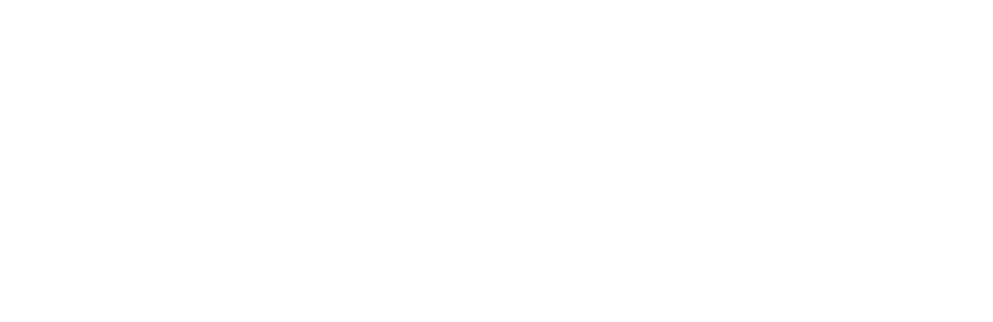
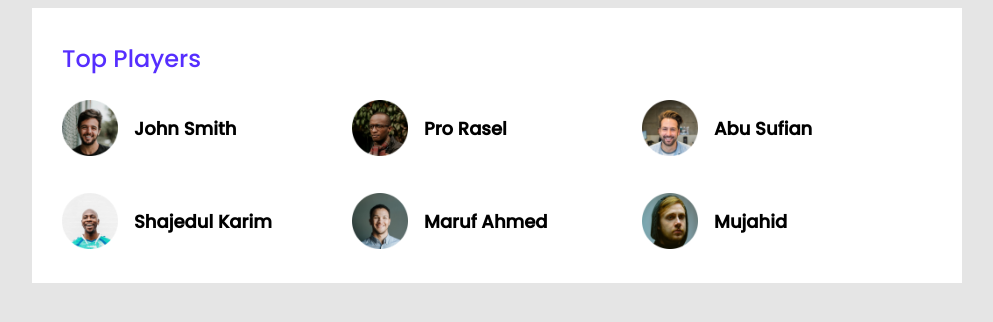
Before and after one commit to mirza-hameem/leader-board, a plain HTML site: page indexx.html in a window 1280 px wide. Shown: the whole page, without its empty margins (143-1136 px from the left). Drawn offline with Linux system fonts and the light colour scheme.

Commit message:
firt section

```diff
--- a/indexx.html
+++ b/indexx.html
@@ -8,6 +8,42 @@
     <title>Responsive Website</title>
 </head>
 <body>
+    <header>
 
+    </header>
+
+    <main>
+       <section class="container">
+        <div class="top-players">
+            <h2 class="section-title">Top Players</h2>
+            <div class="players">
+                <div class="player">
+                    <img src="images/players/player-1.png" alt="">
+                    <h3 class="player-name">John Smith </h3>
+                </div>
+                <div class="player">
+                    <img src="images/players/player-2.png" alt="">
+                    <h3 class="player-name">Pro Rasel</h3>
+                </div>
+                <div class="player">
+                    <img src="images/players/player-3.png" alt="">
+                    <h3 class="player-name">Abu Sufian</h3>
+                </div>
+                <div class="player">
+                    <img src="images/players/player-4.png" alt="">
+                    <h3 class="player-name">Shajedul Karim</h3>
+                </div>
+                <div class="player">
+                    <img src="images/players/player-5.png" alt="">
+                    <h3 class="player-name">Maruf Ahmed</h3>
+                </div>
+                <div class="player">
+                    <img src="images/players/player-6.png" alt="">
+                    <h3 class="player-name">Mujahid</h3>
+                </div>
+            </div>
+        </div>
+       </section>
+    </main>
 </body>
 </html>
--- a/style.css
+++ b/style.css
@@ -0,0 +1,48 @@
+/* fonts*/
+@import url('https://fonts.googleapis.com/css2?family=Poppins:wght@500&display=swap');
+
+/* common styles or utilities */
+
+body{
+    font-family: 'Poppins', sans-serif;
+    background-color: #E5E5E5;
+}
+
+.container{
+    background-color: #FFFFFF;
+    width: 870px;
+    padding: 30px;
+}
+
+main{
+    display: flex;
+    justify-content: center;
+}
+
+.section-title{
+    color: #562EFF;
+    font-weight: 500;
+    font-size: 24px;
+    line-height: 36px;
+    margin-top: 3px;
+}
+.players{
+    display: grid;
+    grid-template-columns: repeat(3, 1fr);
+    grid-row-gap: 30px;
+}
+
+.player img{
+    width: 56px;
+    height: 56px;
+}
+
+.player-name{
+    margin-left: 16px;
+    font-size: 18px;
+}
+
+.player{
+    display: flex;
+    align-items: center;
+}
```
